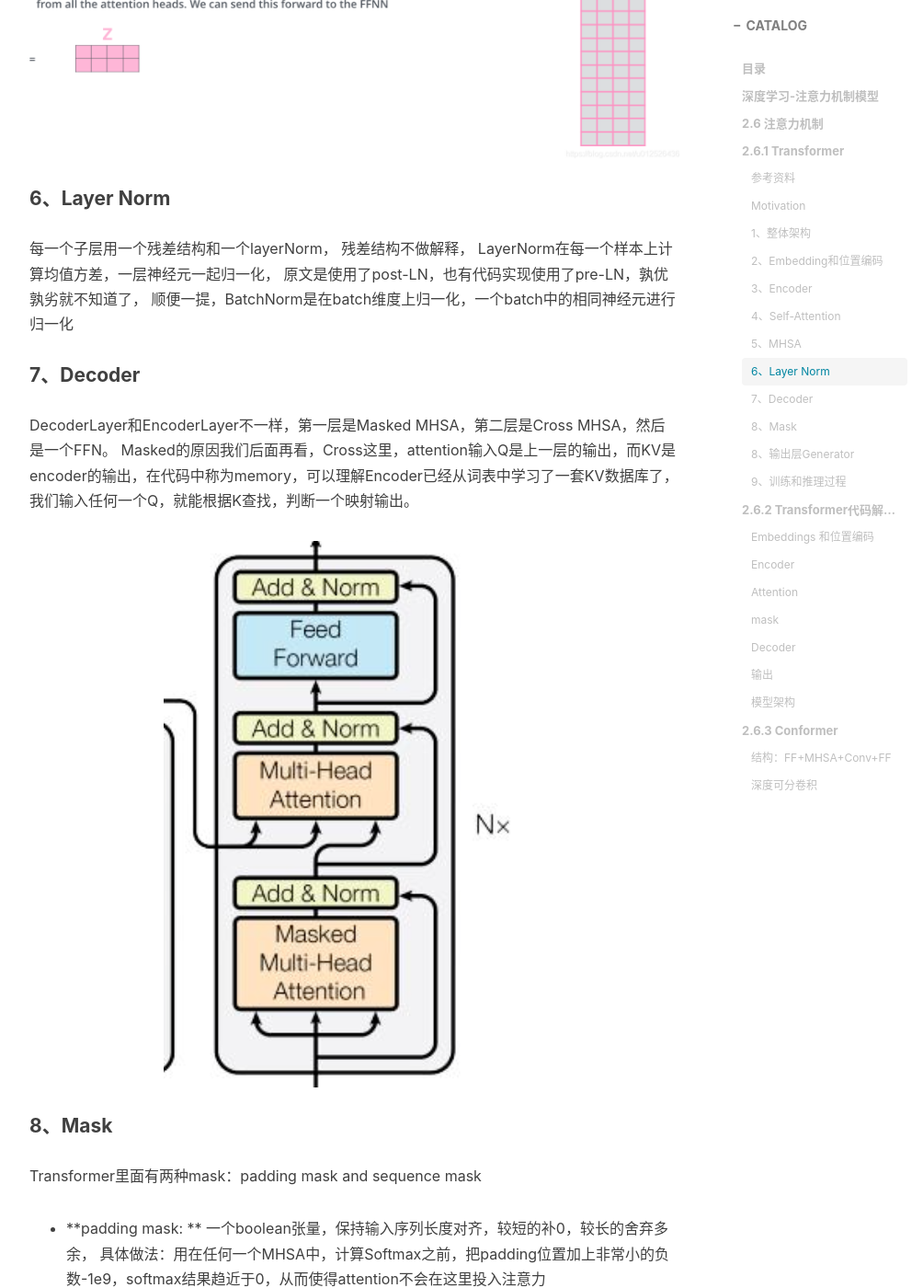
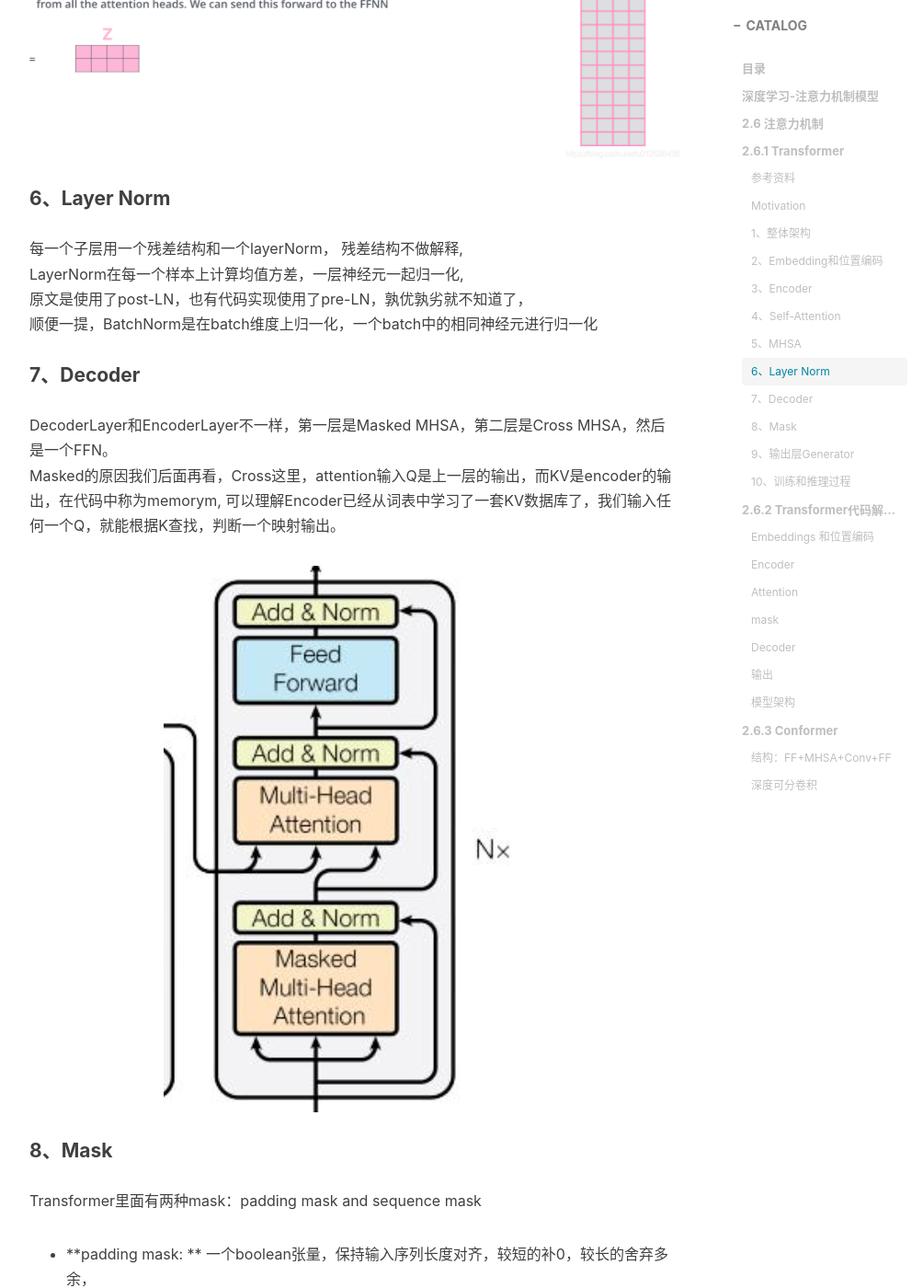
Before and after one commit to itsMao/itsMao.github.io, a Jekyll site: the page built from _posts/2022-10-10-深度学习笔记-注意力机制模型.md, in a window 1280 px wide and 1400 px high, scrolled down 7692 px. Shown: the whole window at 92% size, without its empty margins (233-1237 px from the left). Built offline with Jekyll 4.4.1, drawn with Linux system fonts in a browser that asks for light colours; nearby versions of some CDN libraries; formulas are drawn with MathJax 3; comment, search, counter and statistics services are not loaded; some of the changed text lies outside the part shown.

Commit message:
fix:style

```diff
--- a/_posts/2022-10-10-深度学习笔记-注意力机制模型.md
+++ b/_posts/2022-10-10-深度学习笔记-注意力机制模型.md
@@ -156,7 +156,7 @@ tags:                               #标签
     PE就是一个长度为pos的编码矩阵
     编码可以灵活推广到更长的测试句子，因为PE(pos+k)可以写成PE(pos)的线性组合
 
-*   **最后，Embedding和位置编码相加**，得到一个句子（下文以两个单词为例）的表征向量x\[B, 2, 4]
+*   **最后，Embedding和位置编码相加**，得到一个句子（下文以两个单词为例）的表征向量$x\[B, 2, 4]$
 
 #### 3、Encoder
 
@@ -195,15 +195,15 @@ $$
 
 #### 6、Layer Norm
 
-每一个子层用一个残差结构和一个layerNorm， 残差结构不做解释，&#x20;
-LayerNorm在每一个样本上计算均值方差，一层神经元一起归一化，
+每一个子层用一个残差结构和一个layerNorm， 残差结构不做解释,
+LayerNorm在每一个样本上计算均值方差，一层神经元一起归一化,
 原文是使用了post-LN，也有代码实现使用了pre-LN，孰优孰劣就不知道了，
 顺便一提，BatchNorm是在batch维度上归一化，一个batch中的相同神经元进行归一化
 
 #### 7、Decoder
 
 DecoderLayer和EncoderLayer不一样，第一层是Masked MHSA，第二层是Cross MHSA，然后是一个FFN。
-Masked的原因我们后面再看，Cross这里，attention输入Q是上一层的输出，而KV是encoder的输出，在代码中称为memory，可以理解Encoder已经从词表中学习了一套KV数据库了，我们输入任何一个Q，就能根据K查找，判断一个映射输出。
+Masked的原因我们后面再看，Cross这里，attention输入Q是上一层的输出，而KV是encoder的输出，在代码中称为memorym, 可以理解Encoder已经从词表中学习了一套KV数据库了，我们输入任何一个Q，就能根据K查找，判断一个映射输出。
 
 ![](https://itsMao.github.io/img/2022-10-10-image/image_Kq84NsYW8g.png)
 
@@ -211,7 +211,7 @@ Masked的原因我们后面再看，Cross这里，attention输入Q是上一层
 
 Transformer里面有两种mask：padding mask and sequence mask
 
-*   \*\*padding mask: \*\*
+*   **padding mask: **
     一个boolean张量，保持输入序列长度对齐，较短的补0，较长的舍弃多余，
     具体做法：用在任何一个MHSA中，计算Softmax之前，把padding位置加上非常小的负数-1e9，softmax结果趋近于0，从而使得attention不会在这里投入注意力
 
@@ -225,13 +225,13 @@ Transformer里面有两种mask：padding mask and sequence mask
 
     ![](https://itsMao.github.io/img/2022-10-10-image/image_2lHy9XBVaq.png)
 
-#### 8、输出层Generator
+#### 9、输出层Generator
 
 decoder最后输出一个r向量，表征了当前这个单词，最相关单词的信息；
 用全连接层变换到词典维度（假设1w个词），用softmax生成1w个概率；
 最后输出概率最大的词
 
-#### 9、训练和推理过程
+#### 10、训练和推理过程
 
 <https://blog.csdn.net/qq_42599237/article/details/123383691>
 
```
Also changed, not shown: other parts of _posts/2022-10-10-深度学习笔记-注意力机制模型.md (+2 -2 lines).
